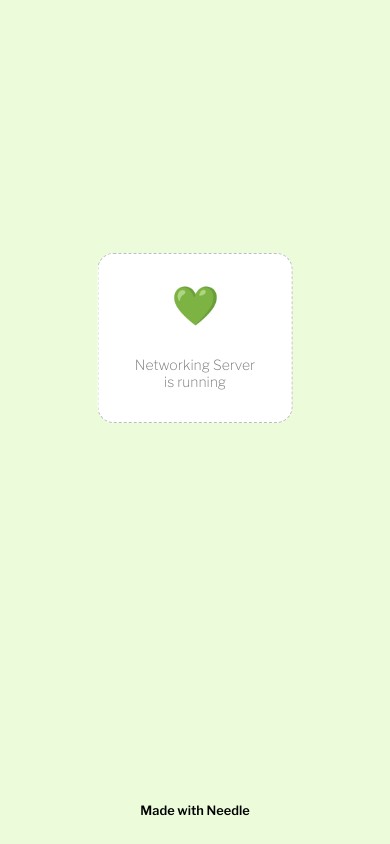
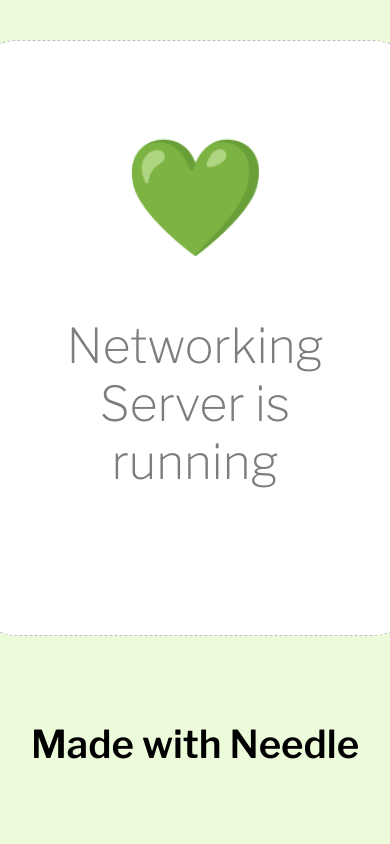
Before and after one commit to needle-engine/networking-local, a website: page express/public/index.html in a window 390 px wide. Drawn offline with nearby package versions, Linux system fonts and the light colour scheme.

Commit message:
index.html: improve responsiveness

```diff
--- a/express/public/index.html
+++ b/express/public/index.html
@@ -26,8 +26,10 @@
         a {
             color: #000;
             text-decoration: none;
-            font-weight: 600;;
+            font-weight: 600;
+            ;
         }
+
         a:hover {
             color: #444;
             text-decoration: none;
@@ -70,6 +72,7 @@
             margin-top: 70px;
             font-size: 14px;
             color: rgba(125, 125, 125, 1);
+            padding-bottom: 1em;
         }
 
         .footer {
@@ -80,6 +83,21 @@
             font-size: 0.8em;
             color: rgba(125, 125, 125, 1);
             margin-bottom: 2em;
+        }
+
+        @media only screen and (max-width: 1000px) {
+            body {
+                font-size: 3em;
+            }
+
+            .badge {
+                min-width: 60vw;
+            }
+
+            .description {
+                margin-top: 180px;
+                font-size: 1em;
+            }
         }
     </style>
 </head>
```
